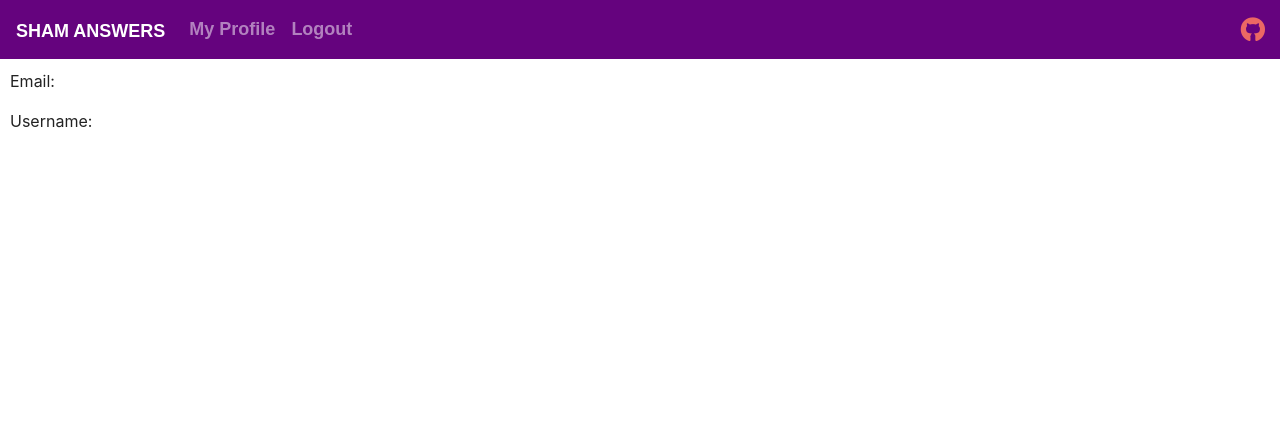
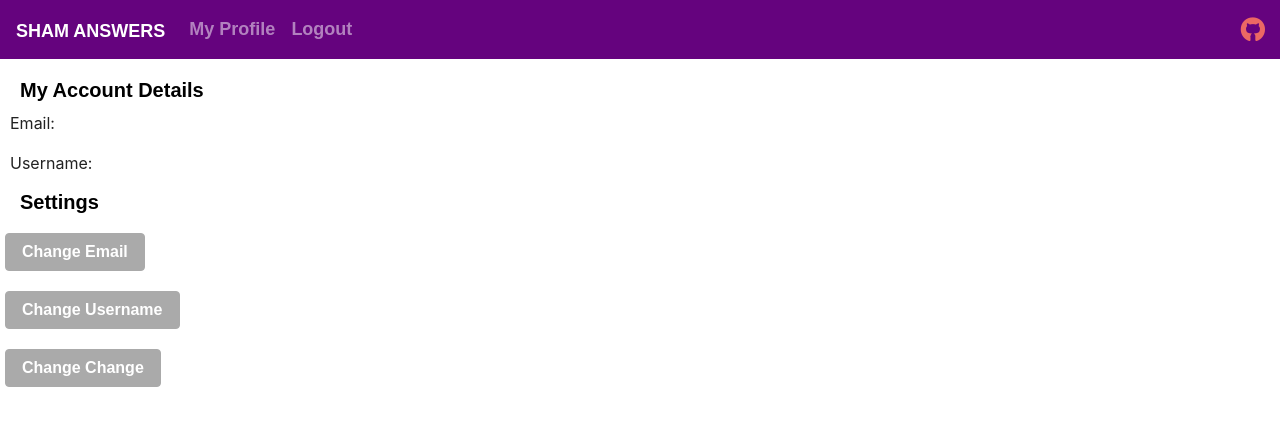
Before and after one commit to mxj316/ShamAnswers, a Flask app: template templates/profile.html in a window 1280 px wide. Shown: the top 426 px of the page. Run offline with Flask 2, Linux system fonts and the light colour scheme; the template is opened without the code that fills it, so the values that code supplies are empty; some libraries are stand-ins or nearby versions; some web fonts are replaced.

Commit message:
Update #17: Updated profile to include links to pages to chnage account settings

```diff
--- a/templates/profile.html
+++ b/templates/profile.html
@@ -23,6 +23,8 @@
                 color:#000;
                 margin:10px;
             }
+
+
         </style>
     </head>
     <body>
@@ -55,14 +57,29 @@
             </nav>
 
             <div class="w-25 font_control">
+                <h5>
+                    <div class="control">My Account Details</div>
+                </h5>
                 <div class="label">Email: </div>
                 <p>{{ profile.email }}</p>
                 <div class="label">Username: </div>
                 <p>{{ profile.email }}</p>
-            </div>
 
-            <div class="w-75 font_control">
+                <h5>
+                    <div class="control">Settings</div>
+                </h5>
 
+                <div class="row font_control">
+                    <a class="btn btn-secondary" href="updateemail.html" role="button">Change Email</a>
+                </div>
+
+                <div class="row font_control">
+                    <a class="btn btn-secondary" href="updateusername.html" role="button">Change Username</a>
+                </div>
+
+                <div class="row font_control">
+                    <a class="btn btn-secondary" href="updatepassword.html" role="button">Change Change</a>
+                </div>
             </div>
     </body>
 </html>
```
